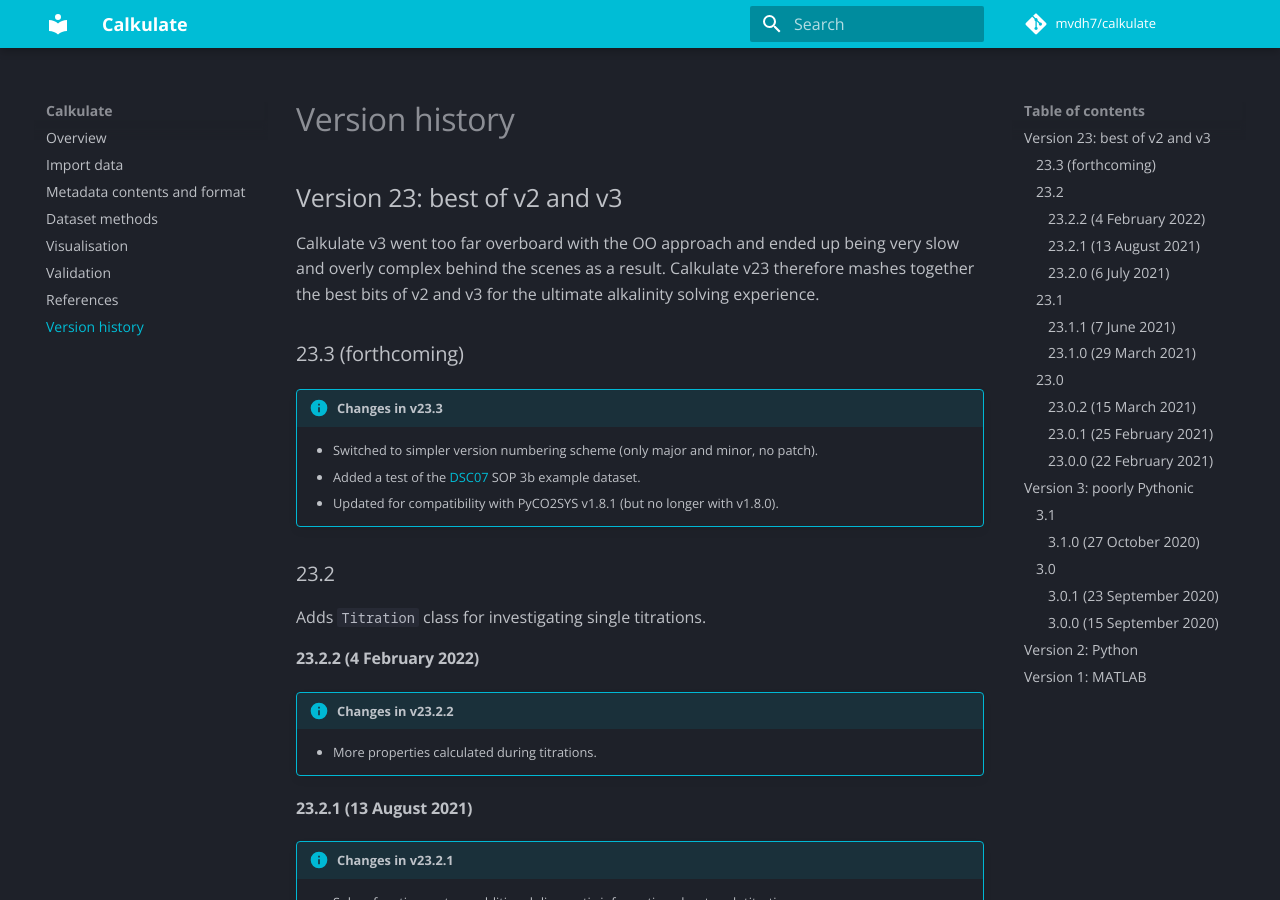
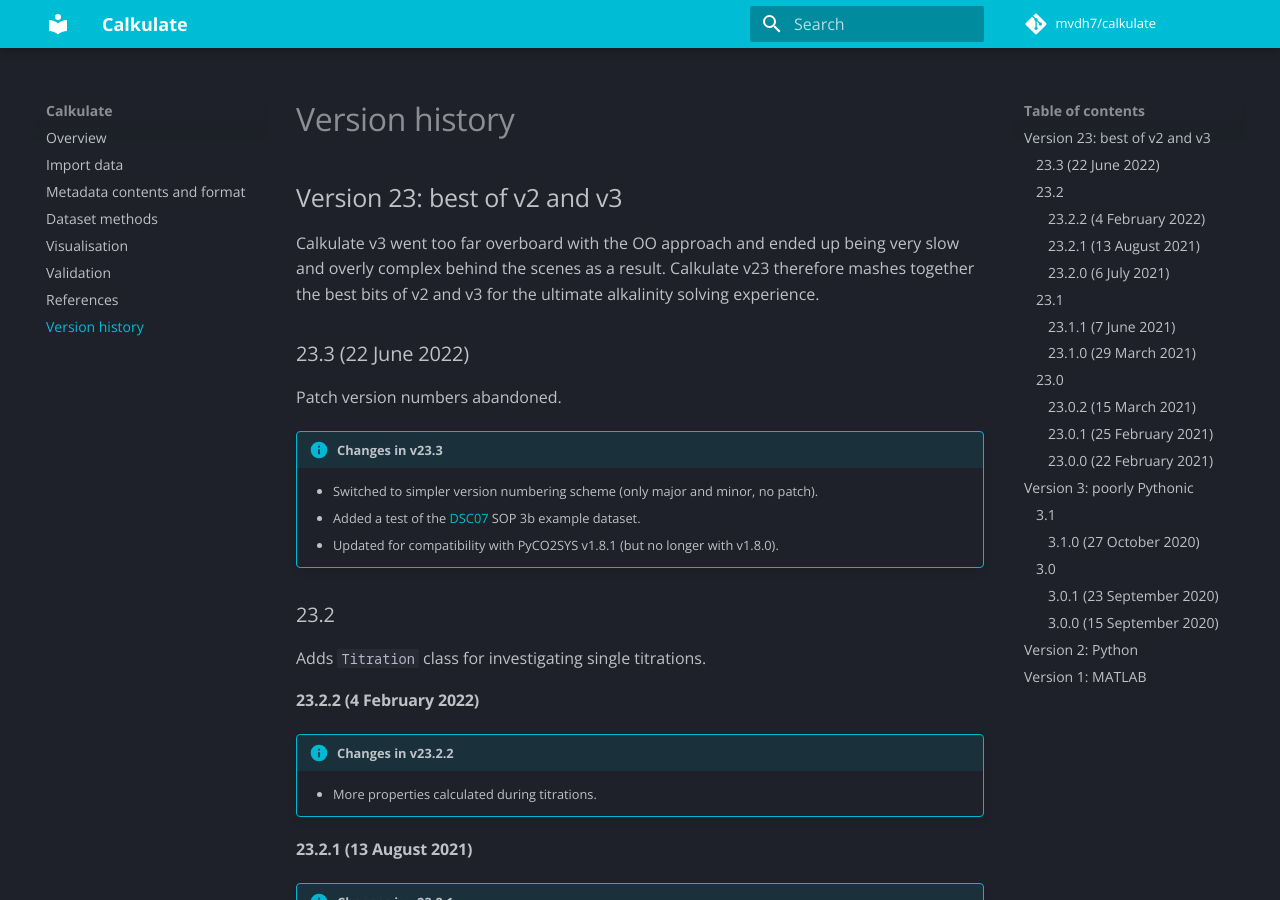
Before and after one commit to mvdh7/calkulate, an MkDocs documentation site: the page built from docs/versions.md, in a window 1280 px wide and 900 px high. Built offline with MkDocs 1.6.1 and Material for MkDocs 9.7.7, drawn with Linux system fonts in a browser that asks for light colours; comment, search, counter and statistics services are not loaded.

Commit message:
Add release date for 23.3

```diff
--- a/docs/versions.md
+++ b/docs/versions.md
@@ -4,7 +4,9 @@
 
 Calkulate v3 went too far overboard with the OO approach and ended up being very slow and overly complex behind the scenes as a result.  Calkulate v23 therefore mashes together the best bits of v2 and v3 for the ultimate alkalinity solving experience.
 
-### 23.3 (forthcoming)
+### 23.3 (22 June 2022)
+
+Patch version numbers abandoned.
 
 !!! info "Changes in v23.3"
 
```
